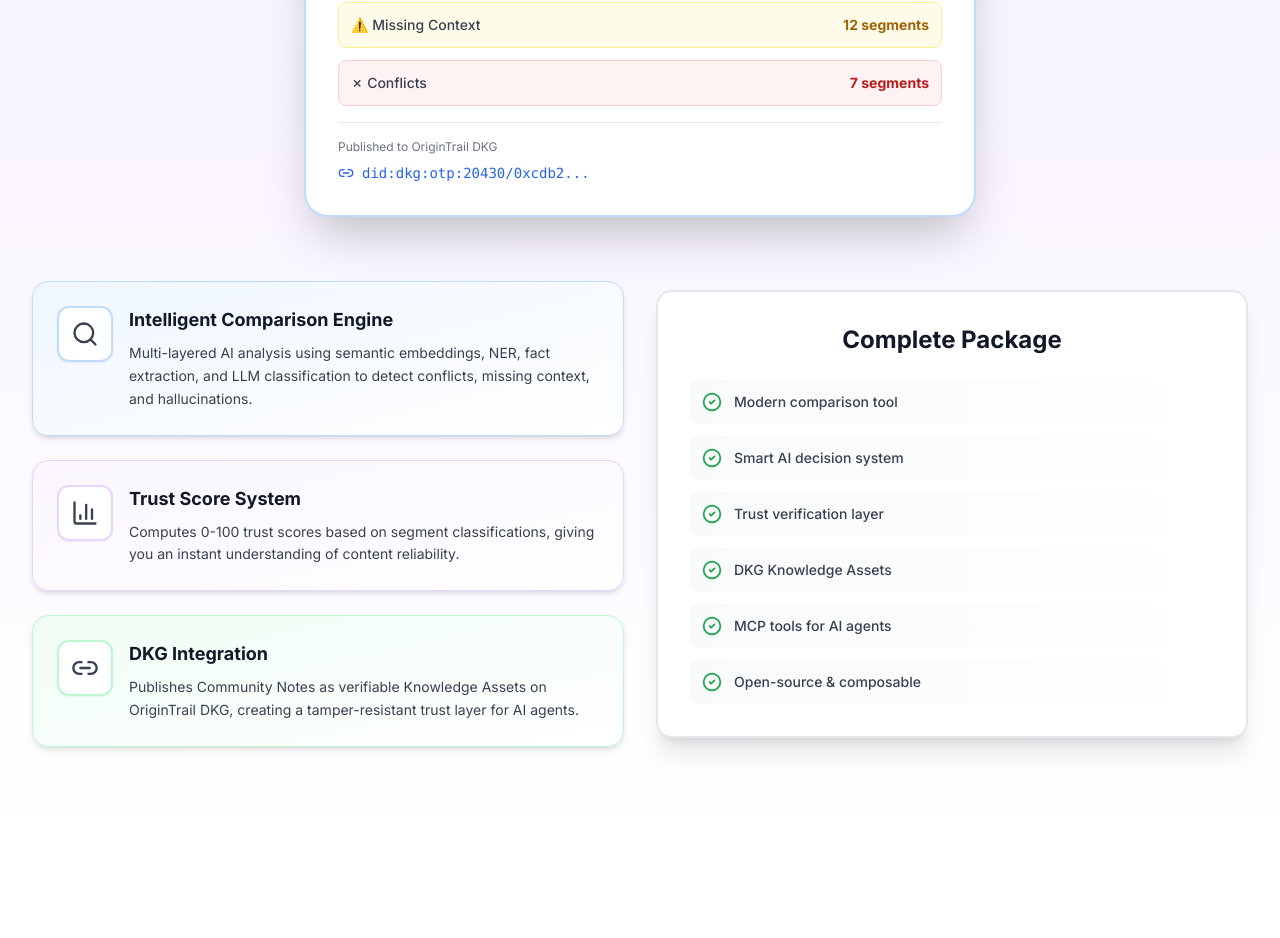
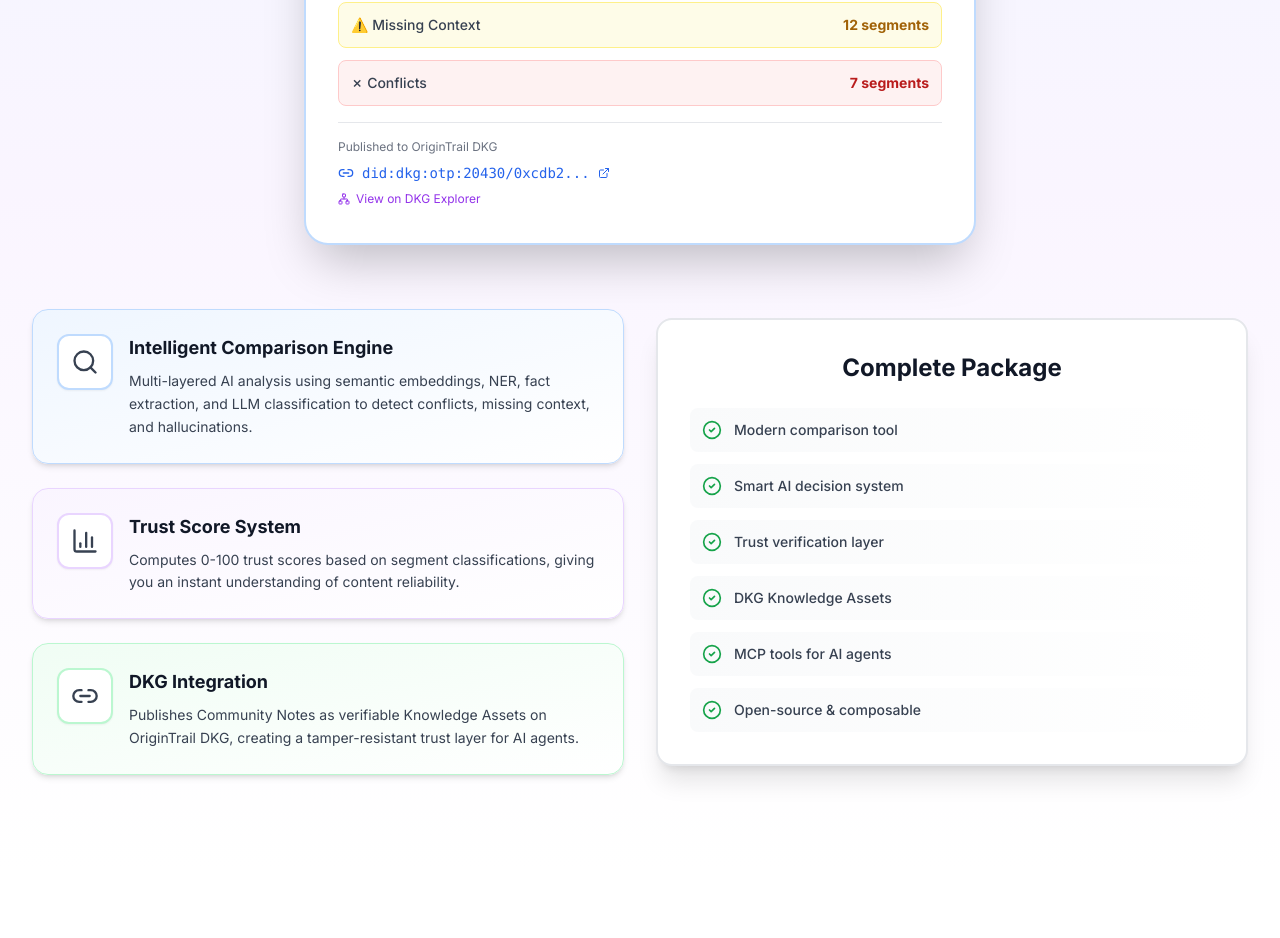
Before and after one commit to denishotii/Parallelpedia, a React (Vite) app in the folder frontend/: page / in a window 1280 px wide. Shown: the part 1915-2853 px from the top of the page. Built offline with nearby package versions, Linux system fonts and the light colour scheme; no server answers.

Commit message:
Add DKG Explorer Link

```diff
--- a/frontend/src/pages/LandingPage.tsx
+++ b/frontend/src/pages/LandingPage.tsx
@@ -414,10 +414,27 @@ export default function LandingPage() {
               </div>
               <div className="pt-4 border-t border-gray-200">
                 <div className="text-xs text-gray-500 mb-2">Published to OriginTrail DKG</div>
-                <div className="flex items-center gap-2 text-sm text-blue-600">
-                  <Link2 className="w-4 h-4" />
-                  <span className="font-mono">did:dkg:otp:20430/0xcdb2...</span>
-            </div>
+                <div className="flex items-center gap-2">
+                  <a
+                    href="https://dkg-testnet.origintrail.io/explore"
+                    target="_blank"
+                    rel="noopener noreferrer"
+                    className="flex items-center gap-2 text-sm text-blue-600 hover:text-blue-700 hover:underline transition-colors"
+                  >
+                    <Link2 className="w-4 h-4" />
+                    <span className="font-mono">did:dkg:otp:20430/0xcdb2...</span>
+                    <ExternalLink className="w-3 h-3" />
+                  </a>
+                </div>
+                <a
+                  href="https://dkg-testnet.origintrail.io/explore"
+                  target="_blank"
+                  rel="noopener noreferrer"
+                  className="mt-2 inline-flex items-center gap-1.5 text-xs text-purple-600 hover:text-purple-700 hover:underline transition-colors"
+                >
+                  <Network className="w-3 h-3" />
+                  <span>View on DKG Explorer</span>
+                </a>
           </div>
         </div>
           </motion.div>
```
Also changed, not shown: 1 other file (tests, documents, lock files or other folders).
